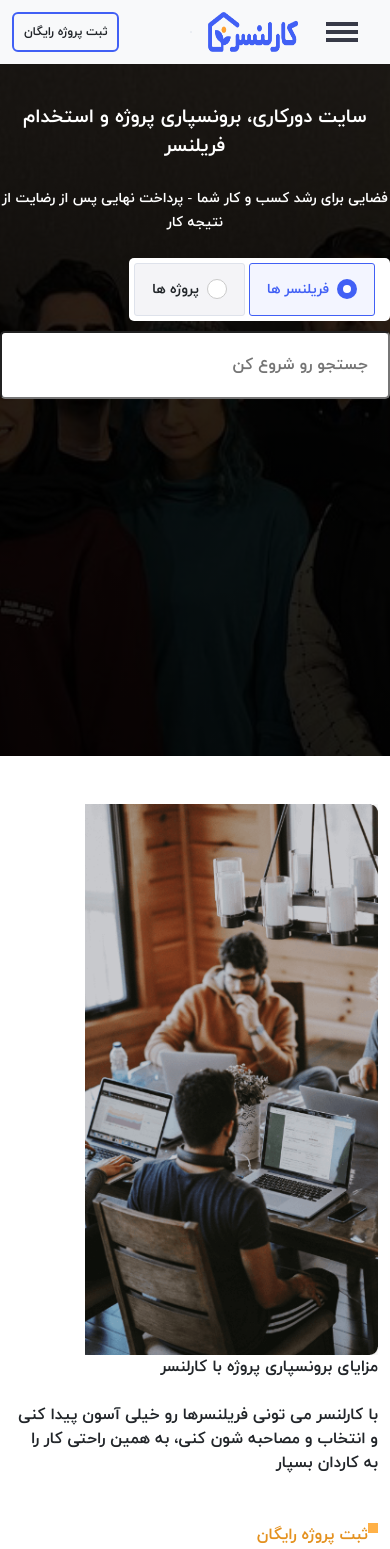
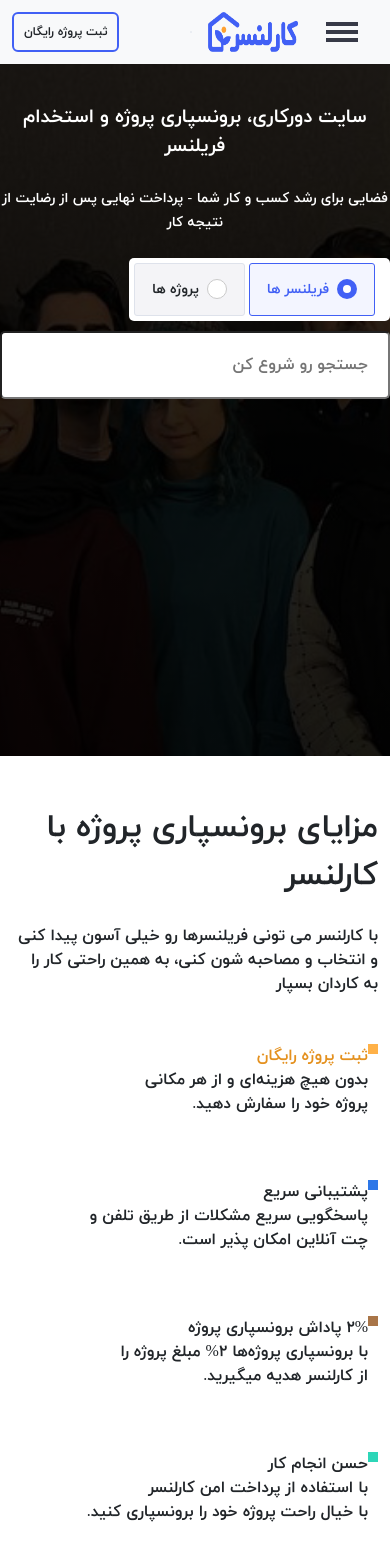
Before and after one commit to mobina-ghafari/karlancer-project, a React (Create React App) app: page / in a window 390 px wide. Shown: the top 1549 px of the page. Built offline with nearby package versions, Linux system fonts and the light colour scheme.

Commit message:
scss/responsive

```diff
--- a/src/components/responsize.scss
+++ b/src/components/responsize.scss
@@ -262,3 +262,33 @@
     //     justify-content: center;
     // }
 }
+
+@media only screen and (min-width: 995px){
+    .my-main-img-small{
+        display: block;
+    }
+
+    .my-main-h{
+        font-size: 2.3em;
+    }
+}
+
+@media only screen and (max-width: 995px){
+    .my-main-img-small{
+        display: none;
+    }
+
+    .my-main-h{
+        font-size: 1.5em;
+    }
+}
+
+@media only screen and (max-width: 1195px){
+    .my-main-h{
+        font-size: 2em;
+    }
+}
+
+@media only screen and (min-width: 575px){
+
+}
```
